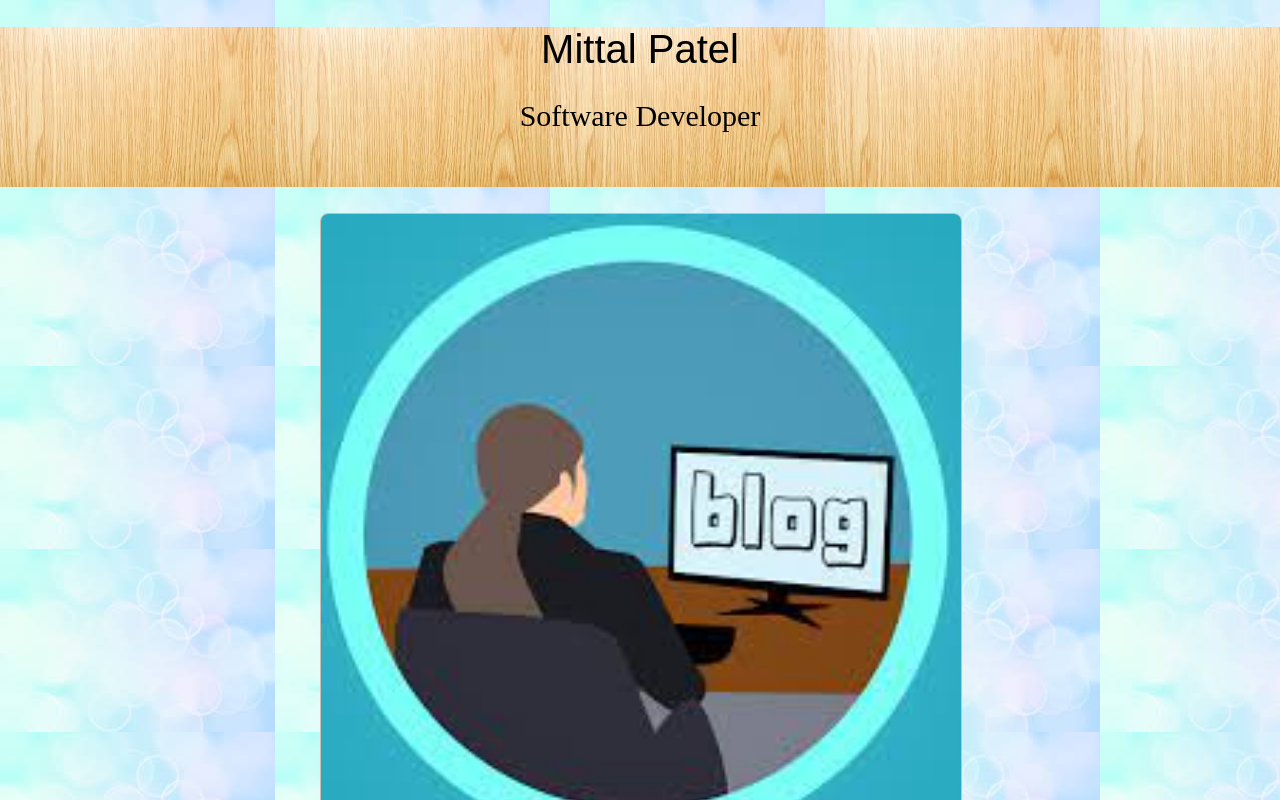
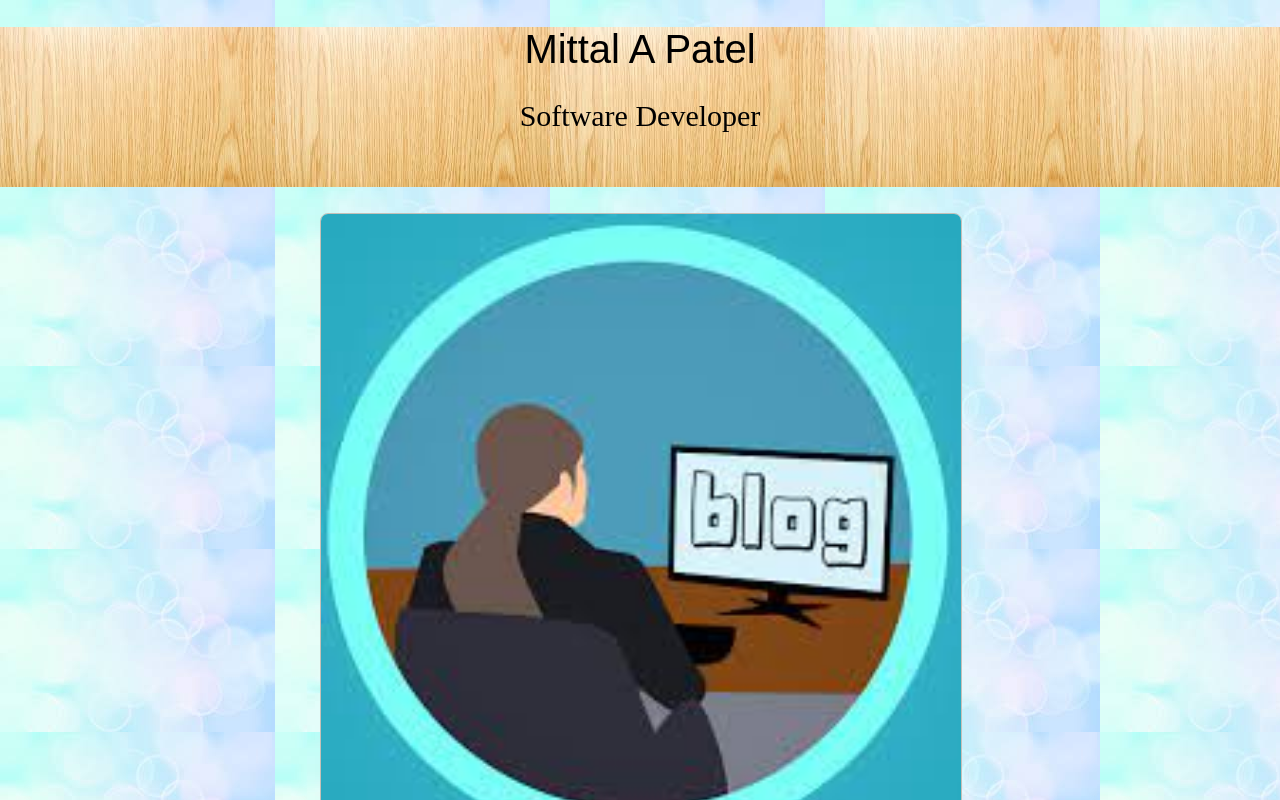
Before and after one commit to mittalp1090/Portfolio.github.io, a plain HTML site: page index.html in a window 1280 px wide. Shown: the top 800 px of the page. Drawn offline with Linux system fonts and the light colour scheme.

Commit message:
Name Changes

```diff
--- a/index.html
+++ b/index.html
@@ -9,7 +9,7 @@
 
   <body>
     <header>
-      <div><h1> <class= "logo">Mittal Patel</h1></div>
+      <div><h1> <class= "logo">Mittal A Patel</h1></div>
       <h2>Software Developer</h1>
 
 
```
